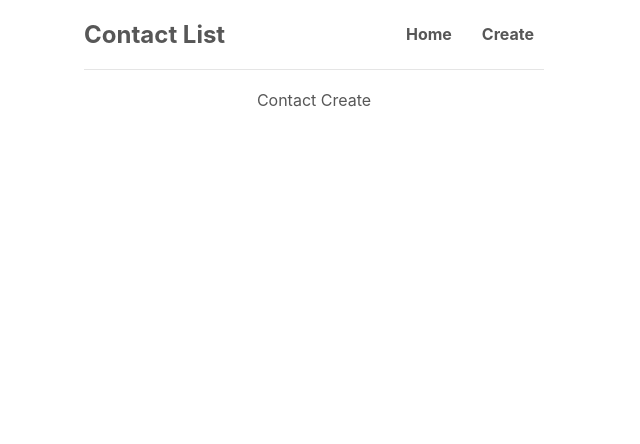
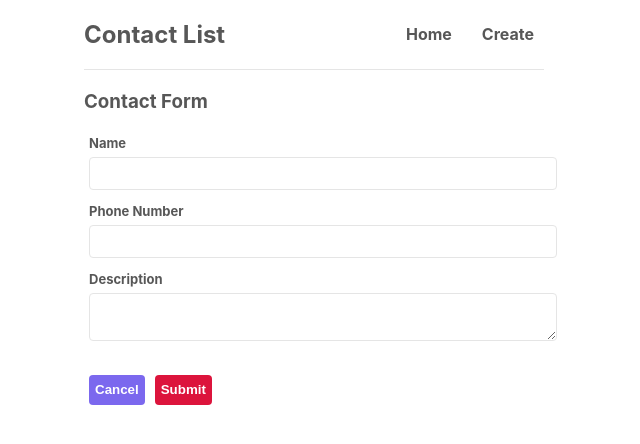
Before and after one commit to letenote/react-crud-hooks, a React (Create React App) app: page /contact/create in a window 1280 px wide. Shown: the top 444 px of the page, without its empty margins (326-966 px from the left). Built offline with nearby package versions, Linux system fonts and the light colour scheme.

Commit message:
update contact form Container

```diff
--- a/src/App.css
+++ b/src/App.css
@@ -1,5 +1,5 @@
 .App {
-  text-align: center;
+  text-align: left;
 }
 
 .App-logo {
--- a/src/components/ContactList.js
+++ b/src/components/ContactList.js
@@ -3,7 +3,7 @@ import React from "react";
 const ContactList = (props) => {
   const { contactList = [] } = props;
   return contactList.length === 0
-    ? <>No Contact List</>
+    ? <div style={{ textAlign: 'center' }}>No Contact List</div>
     : contactList.map(( contact, contactIndex ) => {
         return (
           <div className="contact" key={`${contactIndex}`}>
--- a/src/container/Create.js
+++ b/src/container/Create.js
@@ -2,7 +2,27 @@ import React from "react";
 
 const Create = () => {
   return (
-    <>Contact Create</>
+    <div className="contact-form">
+      <h3>Contact Form</h3>
+      <form>
+        <div className="form-group">
+          <label className="control-label">Name</label>
+          <input type="text" className="control-input"/>
+        </div>
+        <div className="form-group">
+          <label className="control-label">Phone Number</label>
+          <input type="text" className="control-input"/>
+        </div>
+        <div className="form-group">
+          <label className="control-label">Description</label>
+          <textarea type="textarea" className="control-input"/>
+        </div>
+        <div style={{ marginTop: 20 }} className="btn-group">
+          <button type="button" className="btn btn-primary">Cancel</button>
+          <button type="submit" className="btn btn-danger">Submit</button>
+        </div>
+      </form>
+    </div>
   )
 }
 
--- a/src/index.css
+++ b/src/index.css
@@ -89,6 +89,10 @@ nav a.active {
   text-align: left;
 }
 
+.contact-form {
+  text-align: left;
+}
+
 .contact-name {
   font-weight: bolder;
   margin-bottom: 3px;
@@ -102,7 +106,7 @@ nav a.active {
   margin: 5px;
 }
 
-.form-control {
+.control-input {
   display: inline;
   width: 100%;
   padding: 8px;
```
Lines whose indentation alone changed are shown as unchanged.
